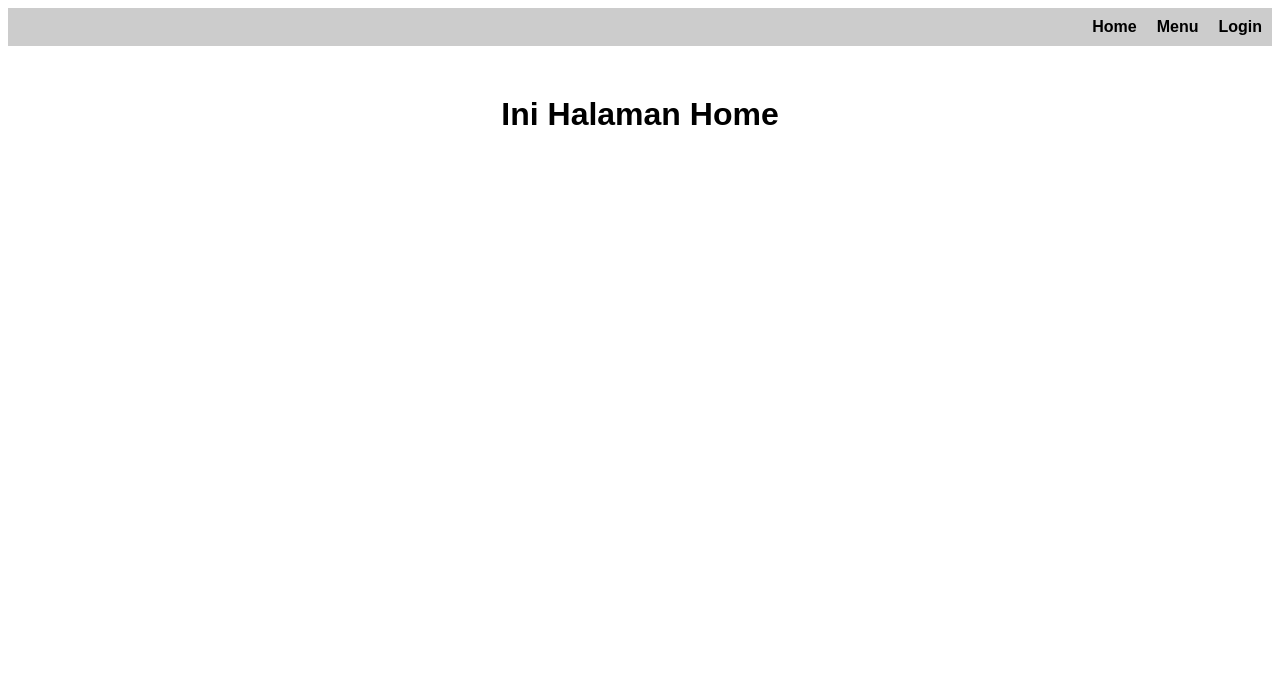
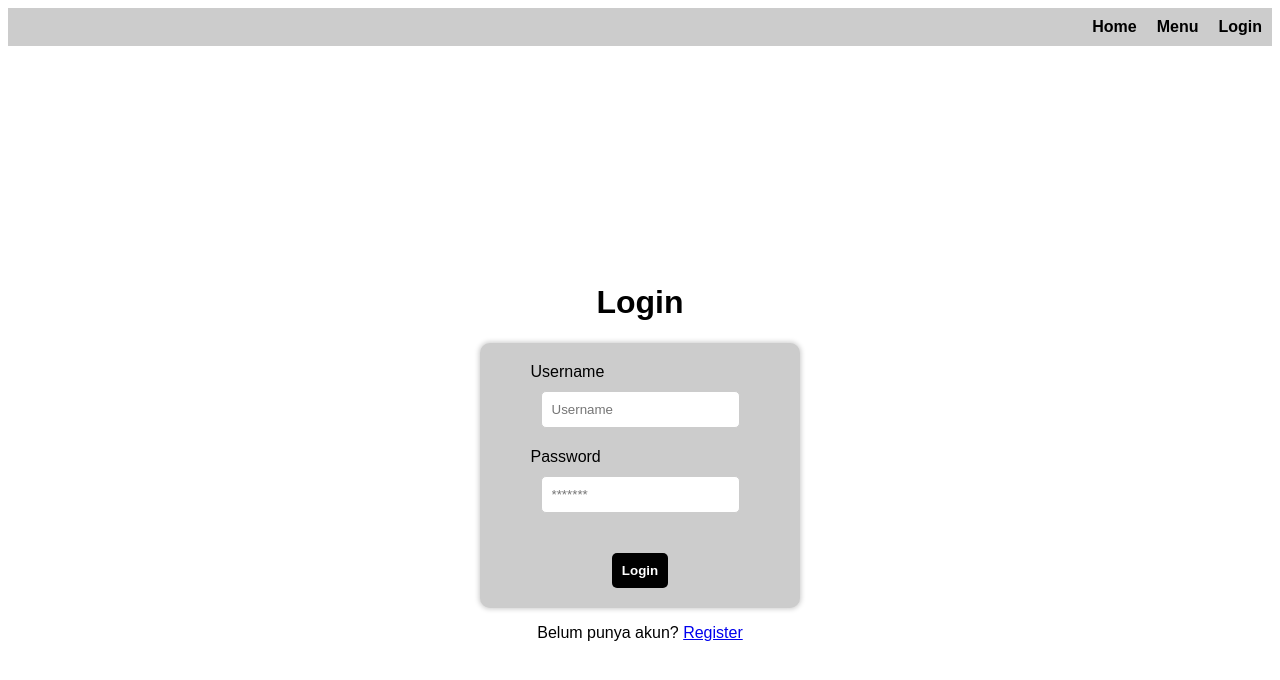
Before and after one commit to danimisme/Hands-On-React-4, a React (Vite) app: page / in a window 1280 px wide. Shown: the top 680 px of the page. Built offline with nearby package versions, Linux system fonts and the light colour scheme.

Commit message:
menambahkan link login di form register jika sudah memiliki akun

```diff
--- a/src/App.jsx
+++ b/src/App.jsx
@@ -11,7 +11,8 @@ const App = () => {
   return (
     <BrowserRouter>
       <Routes>
-        <Route path="/" element={<Home />} />
+        <Route path="/" element={<Login />} />
+        <Route path="/home" element={<Home />} />
         <Route path="/menu" element={<Menu />} />
         <Route path="/menu/:id" element={<MenuDetail />} />
         <Route path="/login" element={<Login />} />
--- a/src/pages/Login.jsx
+++ b/src/pages/Login.jsx
@@ -69,6 +69,12 @@ const Login = () => {
             Login
           </button>
         </form>
+        <p>
+          Belum punya akun?{" "}
+          <a href="/register" className="text-info text-decoration-none">
+            Register
+          </a>
+        </p>
       </div>
     </>
   );
--- a/src/pages/Register.jsx
+++ b/src/pages/Register.jsx
@@ -40,6 +40,9 @@ const Register = () => {
             Login
           </button>
         </form>
+        <p>
+          Sudah punya akun ? <a href="/login">Login</a>
+        </p>
       </div>
     </>
   );
```
